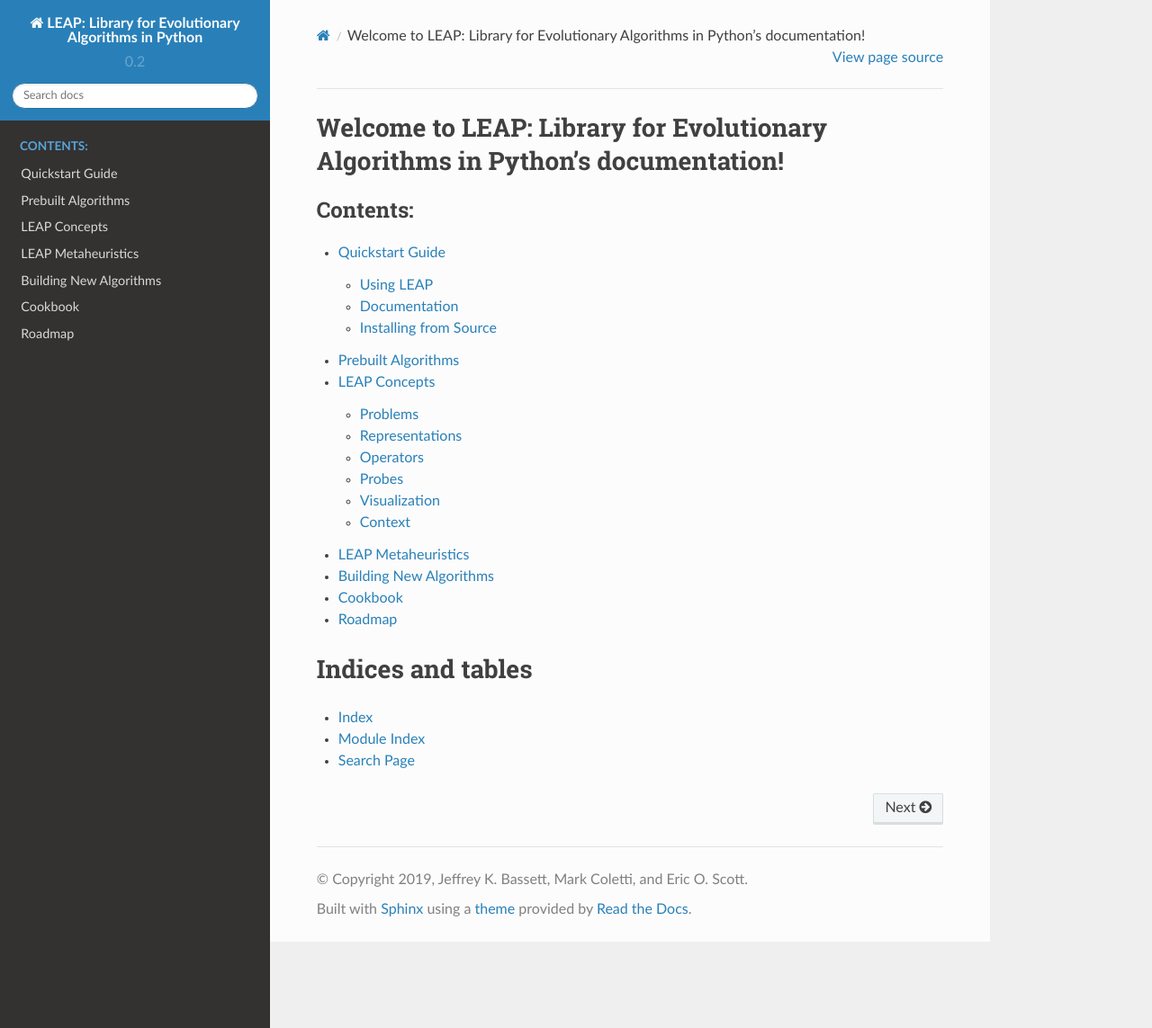
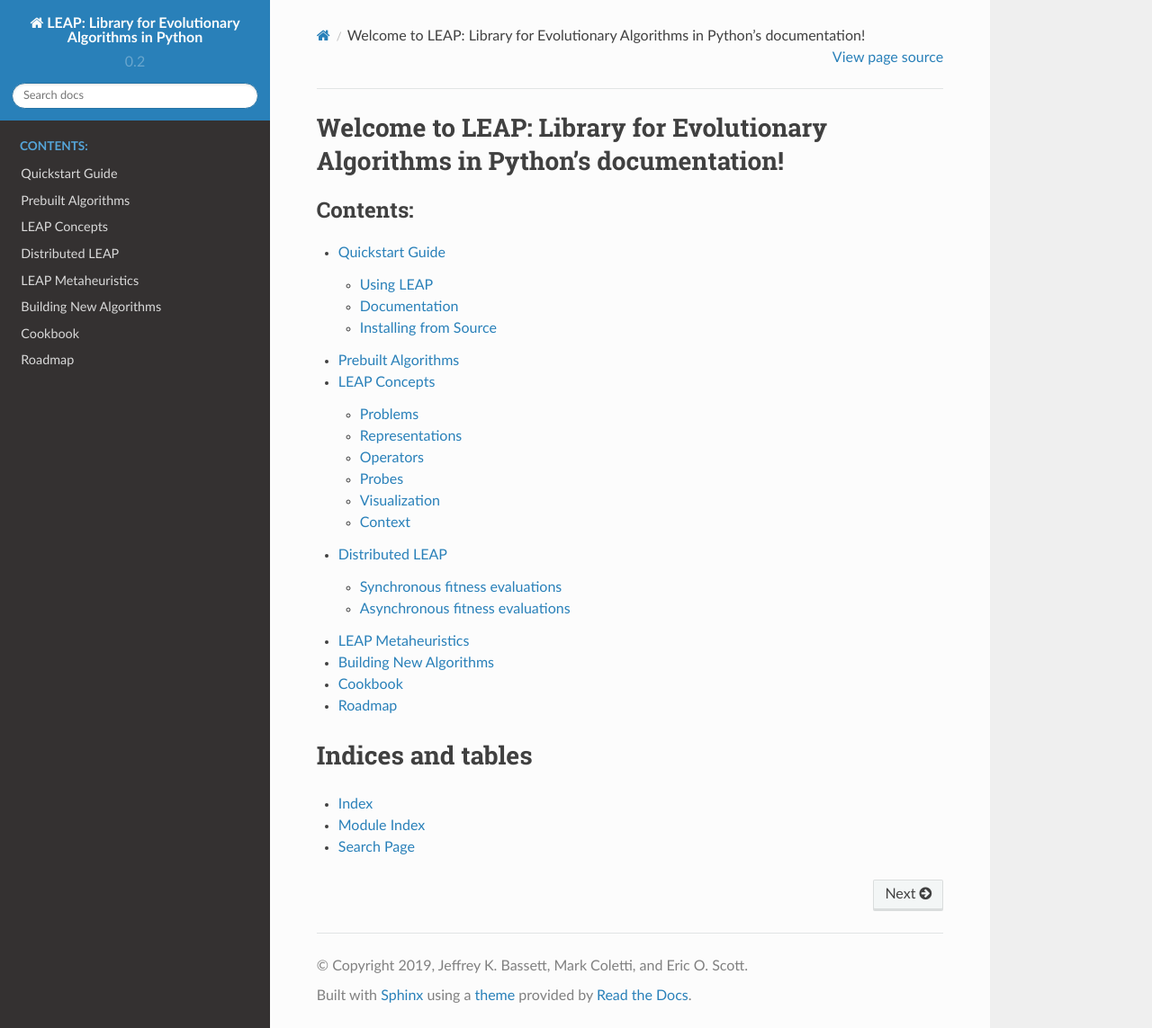
Before and after one commit to AureumChaos/LEAP, a Sphinx documentation site: the page built from docs/source/index.rst, in a window 1280 px wide and 1143 px high. Shown: the whole window at 90% size. Built offline with Sphinx 7.4.7 and the Read the Docs theme 2.0.0, drawn with Linux system fonts in a browser that asks for light colours.

Commit message:
Linking distributed page into index.rst

```diff
--- a/docs/source/index.rst
+++ b/docs/source/index.rst
@@ -13,6 +13,7 @@ Welcome to LEAP: Library for Evolutionary Algorithms in Python's documentation!
    Quickstart Guide <readme>
    Prebuilt Algorithms <prebuilt>
    LEAP Concepts <concepts>
+   Distributed LEAP <distributed>
    LEAP Metaheuristics <metaheuristics>
    Building New Algorithms <building>
    Cookbook <cookbook>
```
